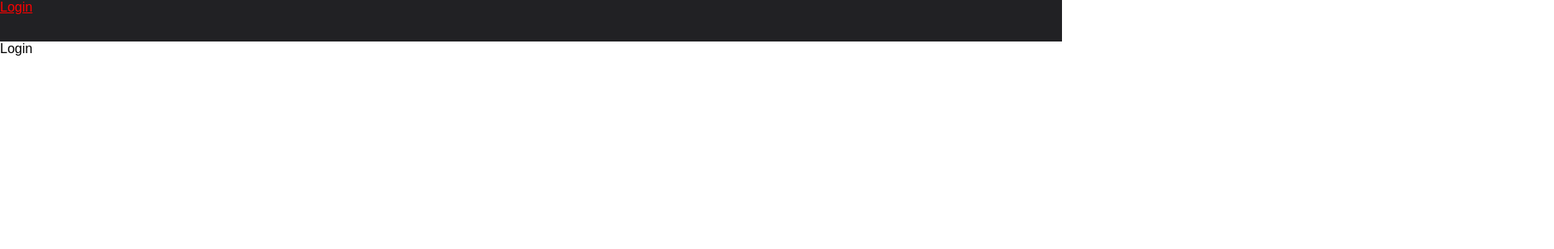
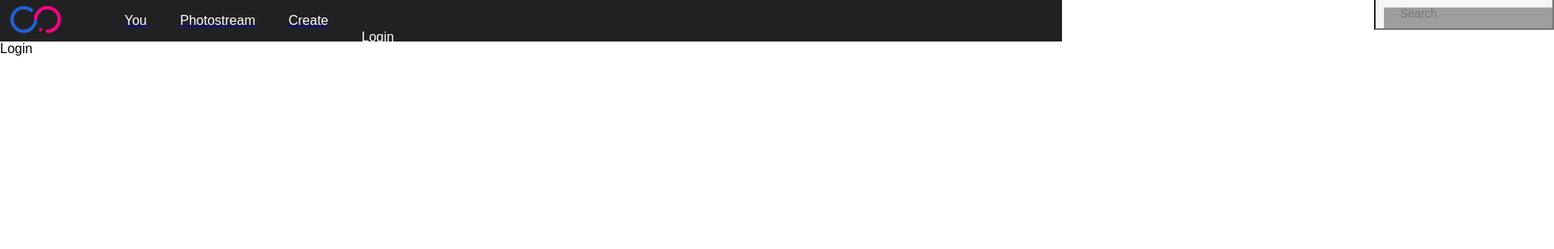
Before and after one commit to CarterChilds/personal-project, a React (Create React App) app: page / in a window 1280 px wide. Shown: the top 300 px of the page at 83% size, 1873 px wide, since content can reach past the window. Built offline with nearby package versions, Linux system fonts and the light colour scheme; grey boxes are pictures that could not be loaded.

Commit message:
worked on nav-bar

```diff
--- a/src/components/Nav/Nav.css
+++ b/src/components/Nav/Nav.css
@@ -1,14 +1,85 @@
+.body{
+    background: red;
+}
+
+
 .primaryNav {
     height: 50px;
     width: 100vw;
     background-color: #212124;
     display: flex;
+    justify-content: flex-start;
+    align-items: center;
+
+
+
+}
+/*
+.login {
+    display: flex;
+    color: red;
+} */
+
+.photostream {
+    color: white;
+    display: flex;
+    padding-left: 20px;
+    padding-right: 20px;
+}
+
+.you {
+    display: flex;
+    color: white;
+    padding-right: 20px;
+    padding-left: 20px;
+    margin-left: 40px;
 
 }
 
-.login {
+.create {
     display: flex;
-    justify-content: center;
-    color: red;
+    color: white;
+    padding-right: 20px;
+    padding-left: 20px;
+}
+
+
+
+
+.search{
+  margin-left: 1240px;
 
 }
+
+.search-child {
+    height: 33px;
+    font-size: 14px;
+    line-height: 20px;
+    background-color: #f3f5f6;
+    background-image: url('https://www.w3schools.com/css/searchicon.png');
+    background-position: 10px 10px;
+    padding-left: 30px;
+    background-repeat: no-repeat;
+
+
+}
+
+
+.login {
+
+    color: white;
+    padding-left: 20px
+}
+
+.logo-container{
+    flex: display;
+    justifiy-content: center;
+
+
+}
+
+.logo {
+    height: 65px;
+    width: 90px
+
+}
--- a/src/components/Nav/Nav.js
+++ b/src/components/Nav/Nav.js
@@ -1,13 +1,26 @@
 import React from 'react';
 import './Nav.css';
+import flickrLogo from './flickrLogo.svg'
+import {Link} from 'react-router-dom';
 
 export default function Nav (){
     return(
         <div className='Nav'>
             <div className='primaryNav'>
-            <a className='login' href='http://localhost:8181/auth'>Login</a>
+                <div className='logo-container'>
+            <img className='logo' src={flickrLogo}/>
+                </div>
+            <Link to='/profile'><span className='you'>You</span></Link>
+            <Link to='/dashboard'><span className='photostream'>Photostream</span></Link>
+            <Link to='/upload'><span className='create'>Create</span></Link>
+            <div className='subNav'>
+            <span className='search'>
+                <input className='search-child' type='text' placeholder='Search'/>
+            </span>
 
+        <a className='login' href='http://localhost:8181/auth'>Login</a>
             </div>
+        </div>
         </div>
     )
 }
```
Also changed, not shown: src/components/Nav/flickrLogo.svg (added).
